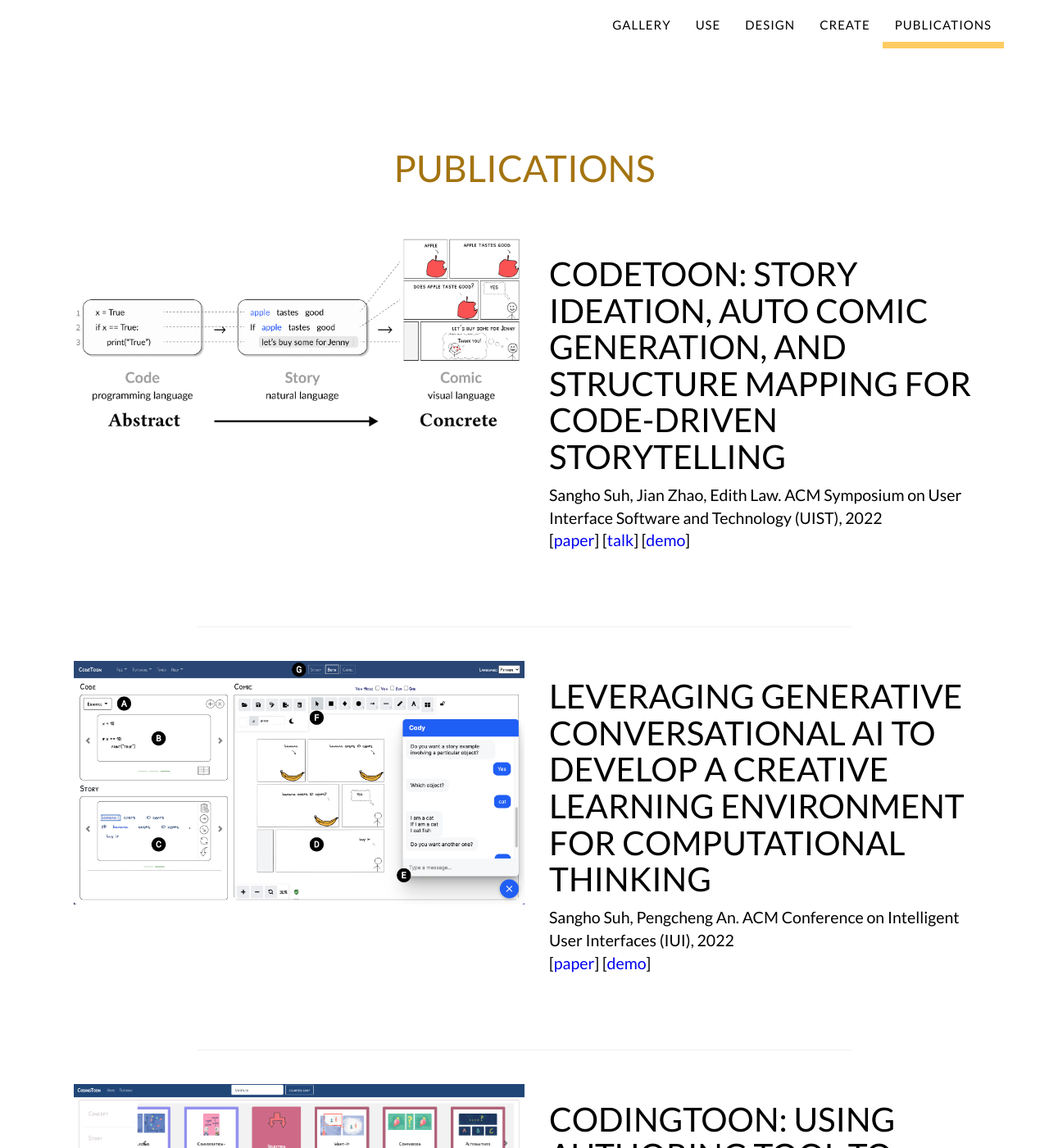
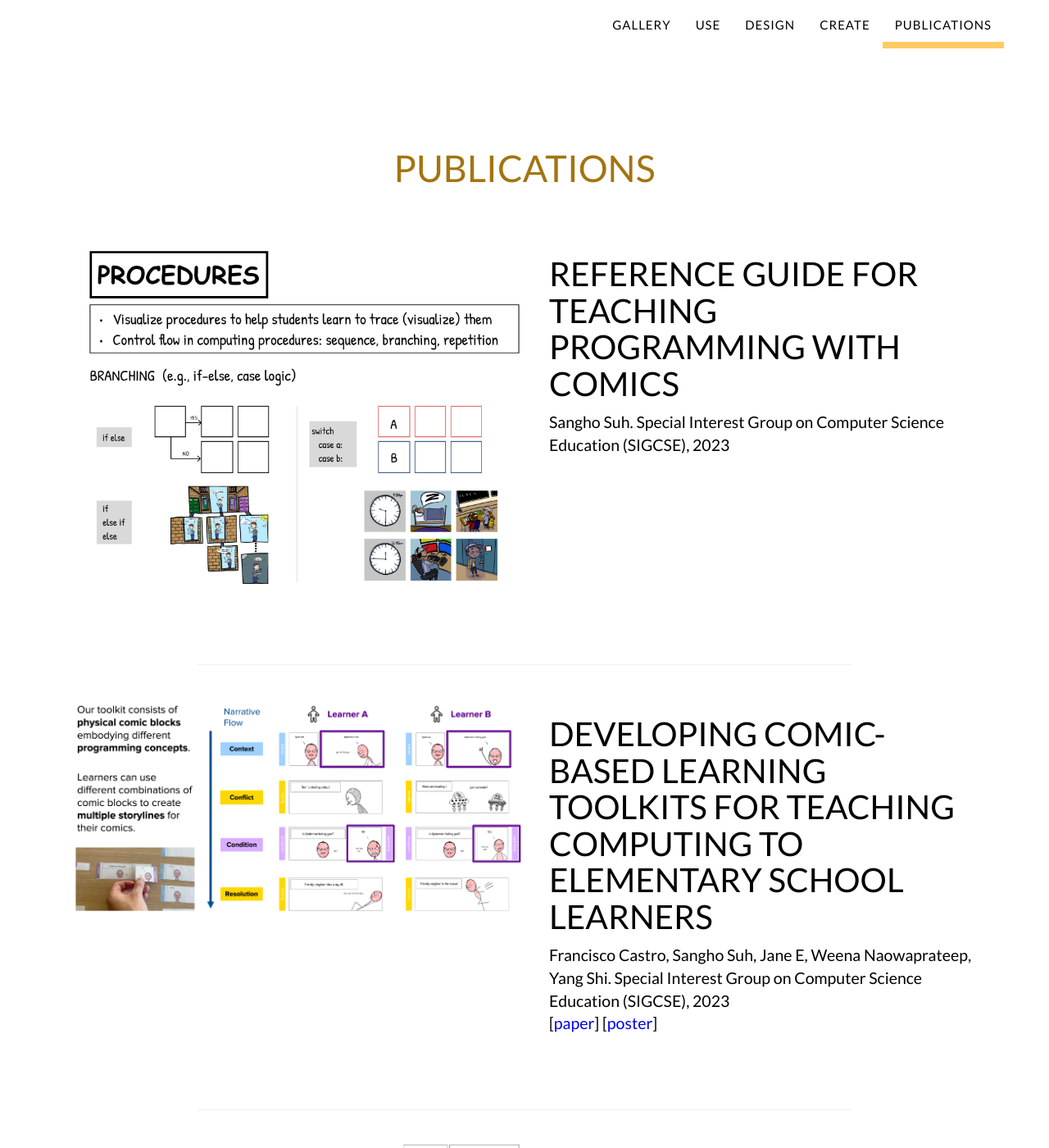
Before and after one commit to codingstrip/codingstrip.github.io, a Jekyll site: the page built from _2020_pages/publications.html, in a window 1280 px wide and 1400 px high. Shown: the whole window at 82% size. Built offline with Jekyll 4.4.1, drawn with Linux system fonts in a browser that asks for light colours; some web fonts are replaced.

Commit message:
Add sigcse2023 posters to publications page

```diff
--- a/_2020_pages/publications.html
+++ b/_2020_pages/publications.html
@@ -13,7 +13,7 @@
 			{% else %}
 			<h1 class="publication-title">{{ publication.title }}</h1>
 			{% endif %}
-			<span class="publication-authors">{% for author in publication.authors %}{% if forloop.last %}{{ author }}.{% else %}{{ author }}, {% endif %}{% endfor %} {{ publication.conference }}, {{ publication.year }} {% if publication.link %}<br>[<a href="{{publication.link}}" target="_blank">paper</a>]{% endif %}{% if publication.post %} [<a href="{{publication.post}}" target="_blank">article</a>]{% endif %}{% if publication.talk %} [<a href="{{publication.talk}}" target="_blank">talk</a>]{% endif %}{% if publication.tool %} [<a href="{{publication.tool}}" target="_blank">tool</a>]{% endif %}{% if publication.slides %} [<a href="{{publication.slides}}" target="_blank">slides</a>]{% endif %}{% if publication.demo %} [<a href="{{publication.demo}}" target="_blank">demo</a>]{% endif %}</span>
+			<span class="publication-authors">{% for author in publication.authors %}{% if forloop.last %}{{ author }}.{% else %}{{ author }}, {% endif %}{% endfor %} {{ publication.conference }}, {{ publication.year }} {% if publication.link %}<br>[<a href="{{publication.link}}" target="_blank">paper</a>]{% endif %}{% if publication.post %} [<a href="{{publication.post}}" target="_blank">article</a>]{% endif %}{% if publication.poster %} [<a href="{{publication.poster}}" target="_blank">poster</a>]{% endif %}{% if publication.talk %} [<a href="{{publication.talk}}" target="_blank">talk</a>]{% endif %}{% if publication.tool %} [<a href="{{publication.tool}}" target="_blank">tool</a>]{% endif %}{% if publication.slides %} [<a href="{{publication.slides}}" target="_blank">slides</a>]{% endif %}{% if publication.demo %} [<a href="{{publication.demo}}" target="_blank">demo</a>]{% endif %}</span>
 		</div>
 	</section>
 	<hr size="30" width="70%" noshade>
--- a/_data/twenty_20/publications.yml
+++ b/_data/twenty_20/publications.yml
@@ -1,3 +1,33 @@
+- path: '../images/6_paper/sigcse2023-reference-guide-1.png'
+  path_compressed: '../images/6_paper/sigcse2023-reference-guide-1.png'
+  alt:
+  description:
+  width:
+  height:
+  title: "Reference Guide for Teaching Programming with Comics"
+  year: "2023"
+  conference: Special Interest Group on Computer Science Education (SIGCSE)
+  authors:
+    - Sangho Suh
+
+- path: '../images/6_paper/sigcse2023-toolkit-1.png'
+  path_compressed: '../images/6_paper/sigcse2023-toolkit-1.png'
+  alt:
+  description:
+  width:
+  height:
+  title: "Developing Comic-based Learning Toolkits for Teaching Computing to Elementary School Learners"
+  year: "2023"
+  link: 'https://osf.io/283eg'
+  poster: 'https://osf.io/v4n5c'
+  conference: Special Interest Group on Computer Science Education (SIGCSE)
+  authors:
+    - Francisco Castro
+    - Sangho Suh
+    - Jane E
+    - Weena Naowaprateep
+    - Yang Shi
+
 - path: '../images/6_paper/code-driven_storytelling.png'
   path_compressed: '../images/6_paper/code-driven_storytelling.png'
   alt:
```
Also changed, not shown: images/6_paper/sigcse2023-reference-guide-1.png (added), images/6_paper/sigcse2023-toolkit-1.png (added), images/6_paper/sigcse2023-toolkit-2.png (added).
